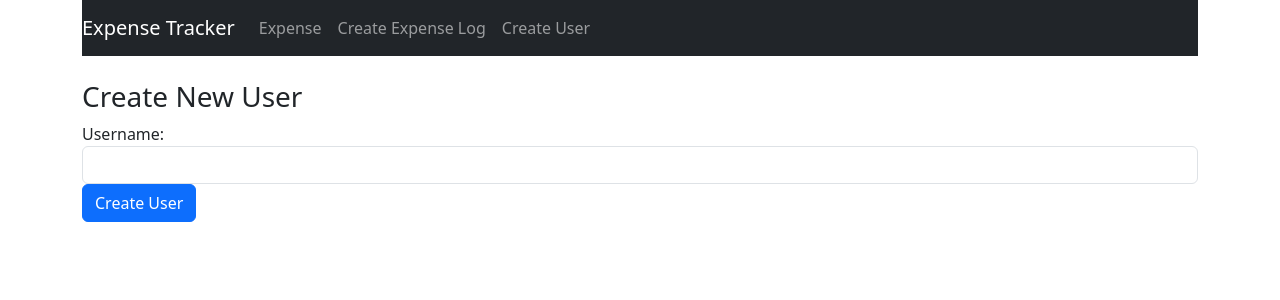
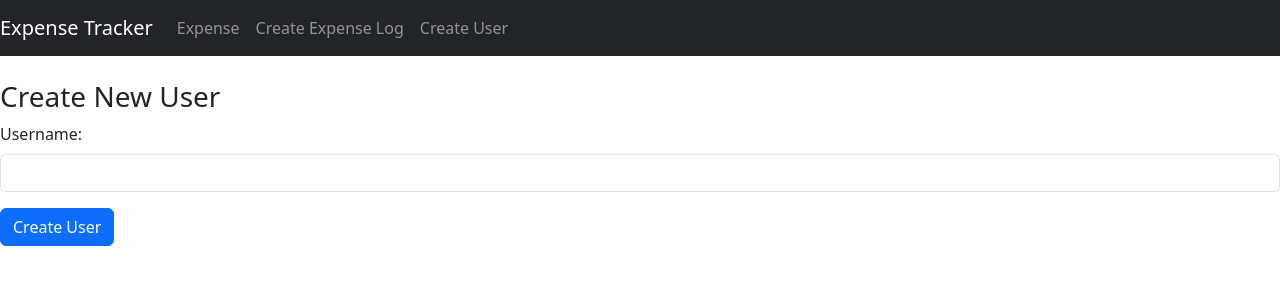
Before and after one commit to ruizbrian/Expense-Tracker, a React (Create React App) app in the folder frontend/: page /user in a window 1280 px wide. Shown: the top 300 px of the page. Built offline with nearby package versions, Linux system fonts and the light colour scheme.

Commit message:
Made navbar span entire width and dropdown to work

```diff
--- a/frontend/public/index.html
+++ b/frontend/public/index.html
@@ -1,5 +1,6 @@
 <!DOCTYPE html>
 <html lang="en">
+
 <head>
   <meta charset="utf-8" />
   <link rel="icon" href="%PUBLIC_URL%/favicon.ico" />
@@ -9,10 +10,18 @@
   <link rel="manifest" href="%PUBLIC_URL%/manifest.json" />
 
   <title>Expense Tracker</title>
+  <!-- Bootstrap CSS -->
+  <link rel="stylesheet" href="https://stackpath.bootstrapcdn.com/bootstrap/4.5.2/css/bootstrap.min.css"/>
 </head>
+
 <body>
   <noscript>You need to enable JavaScript to run this app.</noscript>
   <div id="root"></div>
 
+  <!-- Bootstrap JS and Popper.js -->
+  <script src="https://code.jquery.com/jquery-3.5.1.slim.min.js"></script>
+  <script src="https://cdn.jsdelivr.net/npm/@popperjs/core@2.9.2/dist/umd/popper.min.js"></script>
+  <script src="https://stackpath.bootstrapcdn.com/bootstrap/4.5.2/js/bootstrap.min.js"></script>
 </body>
+
 </html>
--- a/frontend/src/App.css
+++ b/frontend/src/App.css
@@ -36,3 +36,7 @@
     transform: rotate(360deg);
   }
 }
+.container-fluid.px-0 {
+  padding-right: 0;
+  padding-left: 0;
+}
--- a/frontend/src/App.js
+++ b/frontend/src/App.js
@@ -11,7 +11,7 @@ import CreateUser from "./components/create-user.component";
 function App() {
   return (
     <Router>
-      <div className="container">
+      <div className="container-fluid px-0">
         <Navbar />
         <br />
         <Routes>
@@ -22,6 +22,8 @@ function App() {
         </Routes>
       </div>
     </Router>
+
+
   );
 }
 
--- a/frontend/src/components/create-user.component.js
+++ b/frontend/src/components/create-user.component.js
@@ -28,7 +28,7 @@ export default class CreateUser extends Component {
 
         console.log(user)
 
-        axios.post('http://localhost:3000/users/add', user)
+        axios.post('http://localhost:5000/users/add', user)
             .then(res => console.log(res.data));
 
         this.setState({
--- a/frontend/src/components/navbar.component.js
+++ b/frontend/src/components/navbar.component.js
@@ -2,12 +2,22 @@ import React, { Component } from 'react';
 import { Link } from 'react-router-dom';
 
 export default class Navbar extends Component {
-
     render() {
         return (
             <nav className="navbar navbar-dark bg-dark navbar-expand-lg">
                 <Link to="/" className="navbar-brand">Expense Tracker</Link>
-                <div className="collapse navbar-collapse">
+                <button
+                    className="navbar-toggler"
+                    type="button"
+                    data-toggle="collapse"
+                    data-target="#navbarResponsive"
+                    aria-controls="navbarResponsive"
+                    aria-expanded="false"
+                    aria-label="Toggle navigation"
+                >
+                    <span className="navbar-toggler-icon"></span>
+                </button>
+                <div className="collapse navbar-collapse" id="navbarResponsive">
                     <ul className="navbar-nav mr-auto">
                         <li className="navbar-item">
                             <Link to="/" className="nav-link">Expense</Link>
@@ -16,11 +26,10 @@ export default class Navbar extends Component {
                             <Link to="/create" className="nav-link">Create Expense Log</Link>
                         </li>
                         <li className="navbar-item">
-                            <Link to="/user" className="nav-link"> Create User</Link>
+                            <Link to="/user" className="nav-link">Create User</Link>
                         </li>
                     </ul>
                 </div>
-
             </nav>
         );
     }
```
Lines whose indentation alone changed are shown as unchanged.
